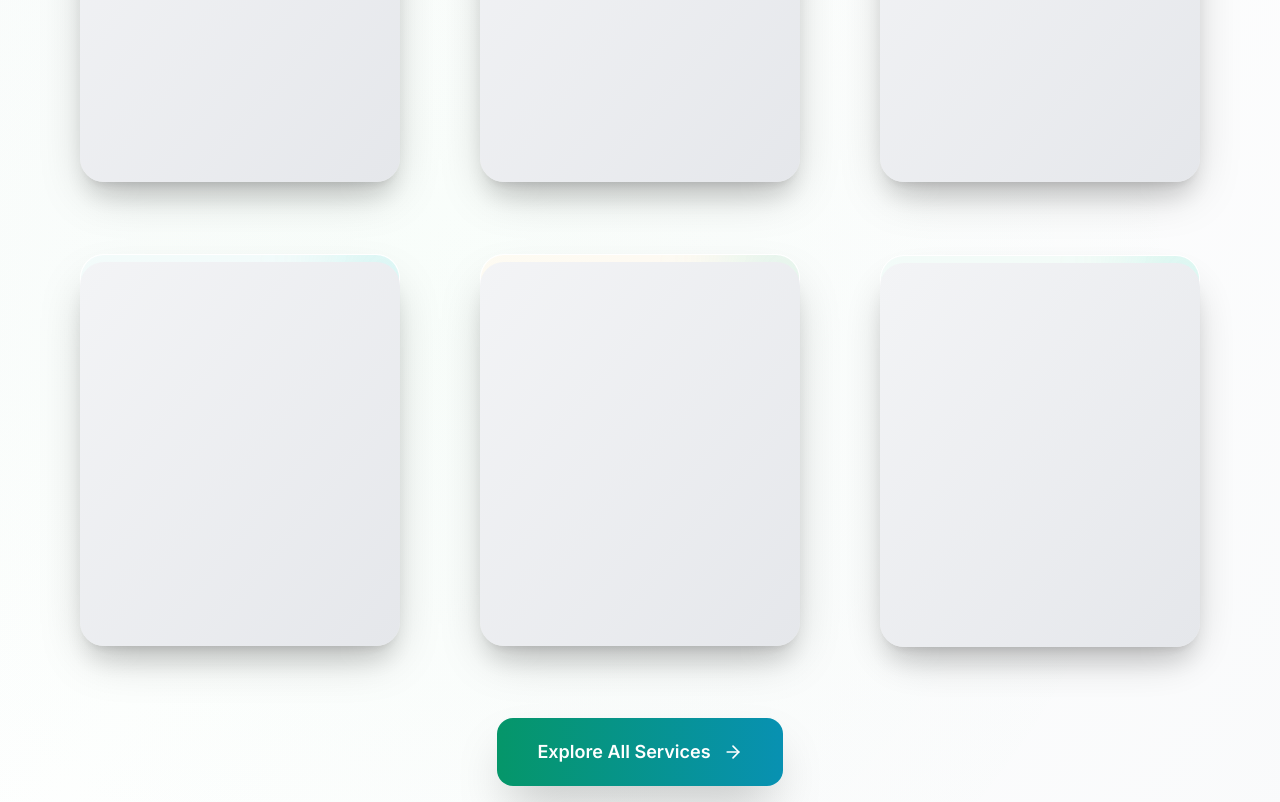
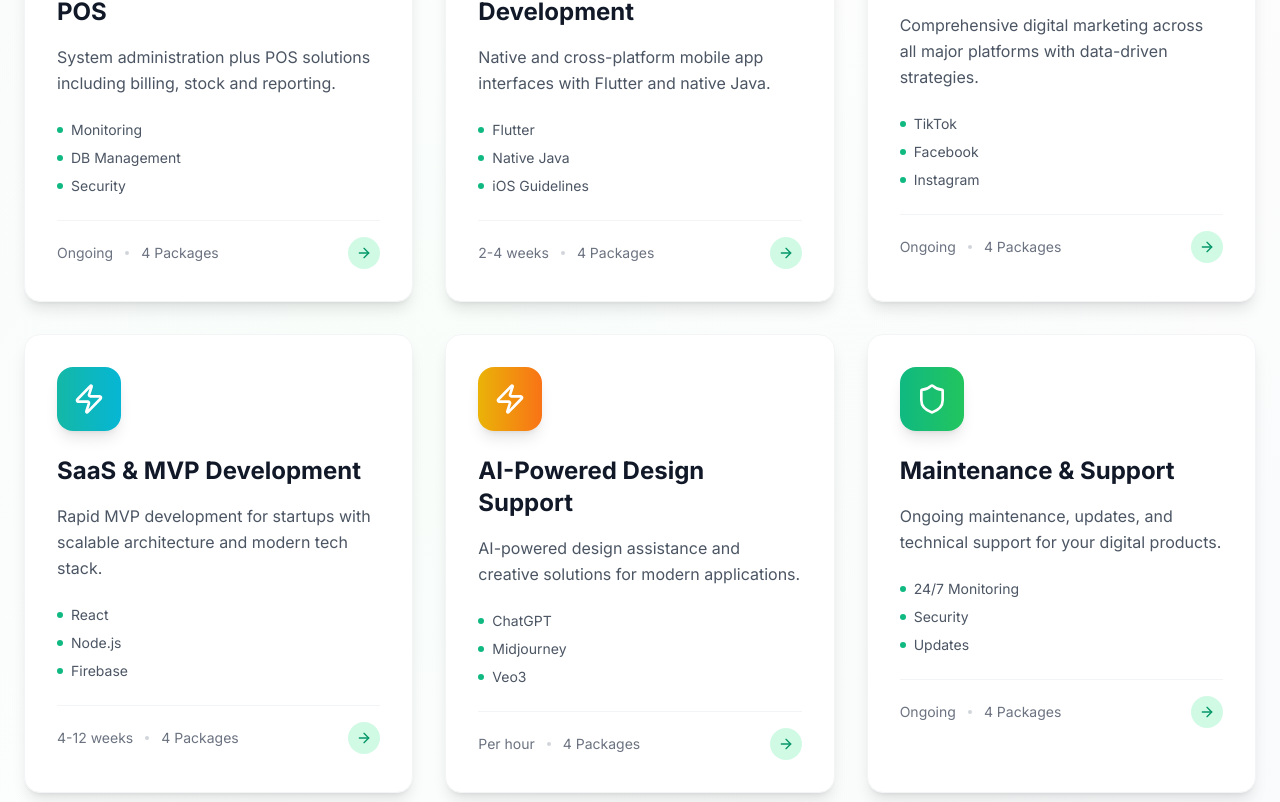
Before and after one commit to codeknox-lk/codeknox-website, a React (Vite) app: page /services in a window 1280 px wide. Shown: the part 1898-2700 px from the top of the page. Built offline with nearby package versions, Linux system fonts and the light colour scheme.

Commit message:
🔧 Fix Services Section: Replace complex 3D cards with clean, reliable service cards that display properly

```diff
--- a/src/pages/Services.tsx
+++ b/src/pages/Services.tsx
@@ -161,22 +161,15 @@ const Services: React.FC = () => {
             </motion.p>
           </motion.div>
 
-          {/* 3D Rotating Cards Design */}
+          {/* Clean Service Cards */}
           <div className="relative">
-            {/* 3D Container with Perspective */}
-            <div className="perspective-1000 min-h-screen flex items-center justify-center">
-              <div className="grid grid-cols-1 md:grid-cols-2 lg:grid-cols-3 gap-16 lg:gap-20">
+            <div className="grid grid-cols-1 md:grid-cols-2 lg:grid-cols-3 gap-8">
               {services.map((service, index) => (
                 <motion.div
                   key={service.id}
-                    initial={{ opacity: 0, rotateX: -30, y: 100 }}
-                    animate={{ opacity: 1, rotateX: 0, y: 0 }}
-                    transition={{
-                      duration: 0.8,
-                      delay: index * 0.2,
-                      type: "spring",
-                      stiffness: 100
-                    }}
+                  initial={{ opacity: 0, y: 30 }}
+                  animate={{ opacity: 1, y: 0 }}
+                  transition={{ duration: 0.6, delay: index * 0.1 }}
                   className="group cursor-pointer"
                   onClick={() => {
                     document.getElementById('comprehensive-solutions')?.scrollIntoView({
@@ -184,41 +177,8 @@ const Services: React.FC = () => {
                       block: 'start'
                     });
                   }}
-                    whileHover={{
-                      rotateY: 15,
-                      rotateX: 10,
-                      scale: 1.05,
-                      transition: { duration: 0.4, ease: "easeOut" }
-                    }}
-                    whileTap={{
-                      scale: 0.95,
-                      transition: { duration: 0.1 }
-                    }}
-                    style={{
-                      transformStyle: "preserve-3d"
-                    }}
                 >
-                    {/* 3D Card Container */}
-                    <div className="relative w-80 h-96 mx-auto">
-                      {/* Card Front */}
-                      <motion.div
-                        className="absolute inset-0 bg-white/95 backdrop-blur-xl rounded-3xl shadow-2xl border border-white/20 overflow-hidden"
-                        style={{
-                          transform: "translateZ(20px)"
-                        }}
-                        whileHover={{
-                          boxShadow: "0 25px 50px -12px rgba(0, 0, 0, 0.25), 0 0 0 1px rgba(255, 255, 255, 0.1)"
-                        }}
-                      >
-                        {/* Background Gradient */}
-                        <div className={`absolute inset-0 bg-gradient-to-br ${service.color} opacity-5`}></div>
-
-                        {/* Floating Background Elements */}
-                        <div className="absolute -top-8 -right-8 w-24 h-24 bg-gradient-to-br from-emerald-400/20 to-cyan-400/20 rounded-full blur-2xl group-hover:scale-150 transition-transform duration-700"></div>
-                        <div className="absolute -bottom-8 -left-8 w-20 h-20 bg-gradient-to-tr from-purple-400/20 to-pink-400/20 rounded-full blur-2xl group-hover:scale-150 transition-transform duration-700"></div>
-
-                        {/* Card Content */}
-                        <div className="relative z-10 p-8 h-full flex flex-col">
+                  <div className="bg-white rounded-2xl p-8 shadow-lg border border-gray-100 hover:shadow-xl hover:-translate-y-2 transition-all duration-300 h-full">
                     {/* Icon */}
                     <div className="mb-6">
                       <div className={`w-16 h-16 rounded-2xl bg-gradient-to-r ${service.color} flex items-center justify-center shadow-lg group-hover:shadow-xl group-hover:scale-110 transition-all duration-300`}>
@@ -232,7 +192,7 @@ const Services: React.FC = () => {
                     </h3>
 
                     {/* Description */}
-                          <p className="text-gray-600 leading-relaxed mb-6 flex-1">
+                    <p className="text-gray-600 leading-relaxed mb-6">
                       {service.description}
                     </p>
 
@@ -259,36 +219,11 @@ const Services: React.FC = () => {
                     </div>
                   </div>
                 </motion.div>
-
-                      {/* Card Back (3D Depth) */}
-                      <motion.div
-                        className="absolute inset-0 bg-gradient-to-br from-gray-100 to-gray-200 rounded-3xl shadow-xl"
-                        style={{
-                          transform: "translateZ(-10px) translateY(8px)"
-                        }}
-                        whileHover={{
-                          transform: "translateZ(-5px) translateY(4px)"
-                        }}
-                      ></motion.div>
-
-                      {/* Card Side (3D Edge) */}
-                      <motion.div
-                        className="absolute inset-0 bg-gradient-to-r from-gray-200 to-gray-300 rounded-3xl"
-                        style={{
-                          transform: "translateZ(-5px) translateX(8px) rotateY(90deg)"
-                        }}
-                        whileHover={{
-                          transform: "translateZ(-2px) translateX(4px) rotateY(90deg)"
-                        }}
-                      ></motion.div>
-                    </div>
-                  </motion.div>
               ))}
-              </div>
             </div>
 
             {/* Call to Action */}
-            <div className="text-center mt-20">
+            <div className="text-center mt-16">
               <motion.button
                 onClick={() => {
                   document.getElementById('comprehensive-solutions')?.scrollIntoView({
@@ -297,15 +232,8 @@ const Services: React.FC = () => {
                   });
                 }}
                 className="inline-flex items-center space-x-3 bg-gradient-to-r from-emerald-600 to-cyan-600 text-white px-10 py-5 rounded-2xl font-semibold text-lg shadow-2xl hover:shadow-3xl transition-all duration-300"
-                whileHover={{
-                  scale: 1.05,
-                  rotateX: 5,
-                  boxShadow: "0 25px 50px -12px rgba(16, 185, 129, 0.4)"
-                }}
+                whileHover={{ scale: 1.05 }}
                 whileTap={{ scale: 0.95 }}
-                style={{
-                  transformStyle: "preserve-3d"
-                }}
               >
                 <span>Explore All Services</span>
                 <ArrowRight className="w-5 h-5" />
```
Lines whose indentation alone changed are shown as unchanged.
